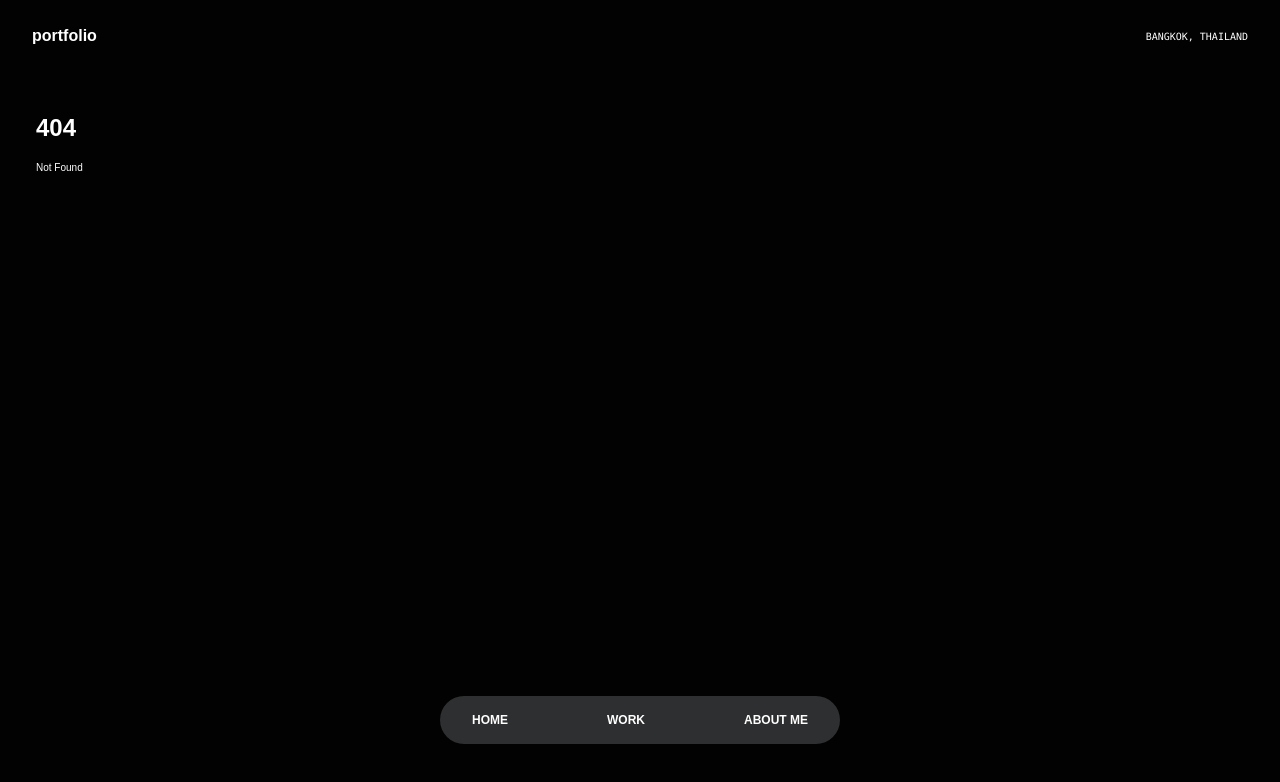
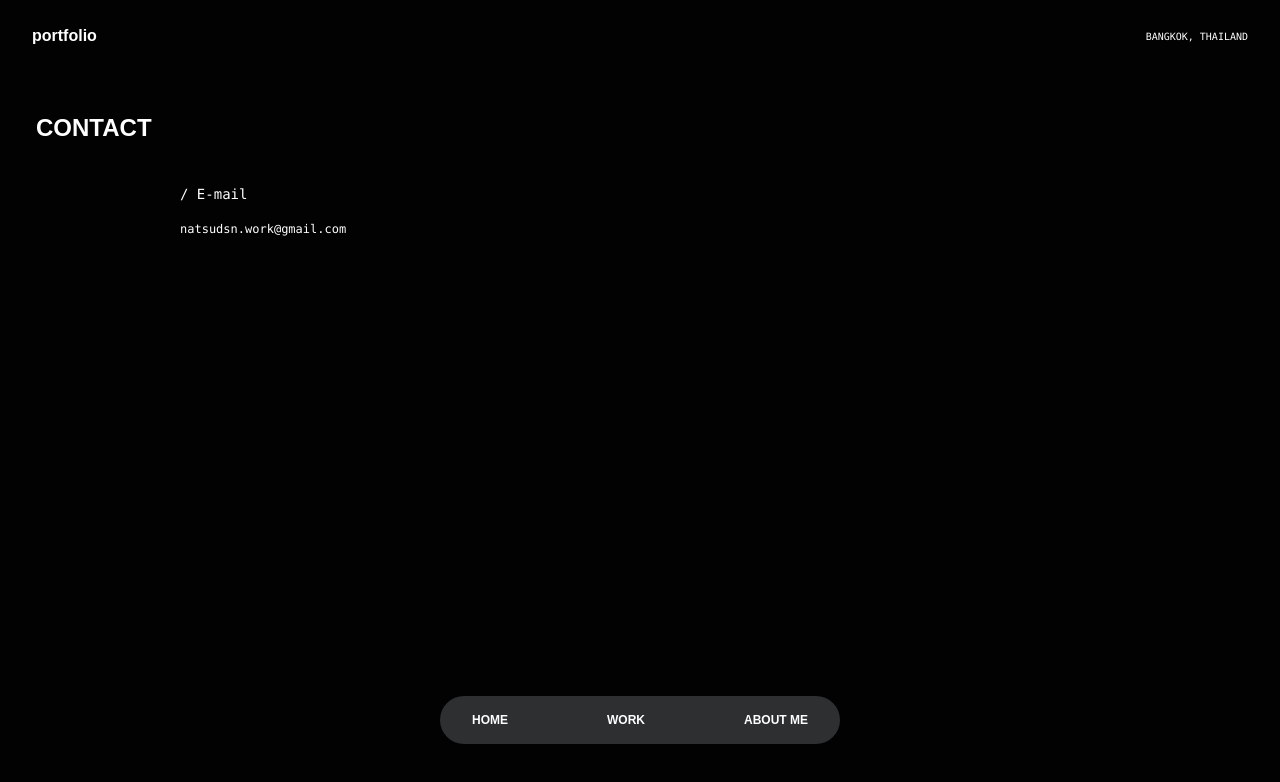
Before and after one commit to kongsakchai/natsufolio, a SvelteKit app: page /contact in a window 1280 px wide. Before the commit this address had no page. Shown: the top 782 px of the page. Built offline with nearby package versions, Linux system fonts and the light colour scheme.

Commit message:
:tada: feat: add contact page

```diff
--- a/src/app.css
+++ b/src/app.css
@@ -25,7 +25,7 @@ body {
 	font-family: var(--font-primary);
 	background: var(--color-base);
 
-	height: 100vh;
+	height: 100dvh;
 	margin: 0;
 	padding: 0;
 }
--- a/src/routes/+page.svelte
+++ b/src/routes/+page.svelte
@@ -3,6 +3,7 @@
 </script>
 
 <h1 class="tracking-wider">Natthamon Pienrakkarn, <br /> Natsu</h1>
+<p class=" font-mono text-sm">Graphic Designer</p>
 
 <section class="mx-auto mt-10 max-w-[414px]">
 	<Emoji />
--- /dev/null
+++ b/src/routes/contact/+page.svelte
@@ -0,0 +1,8 @@
+<h1>CONTACT</h1>
+
+<section class="mt-10 max-w-[414px] text-nowrap pl-36 font-mono">
+	<article>
+		<h5 class="font-normal">/ E-mail</h5>
+		<p class="text-xs">natsudsn.work@gmail.com</p>
+	</article>
+</section>
```
